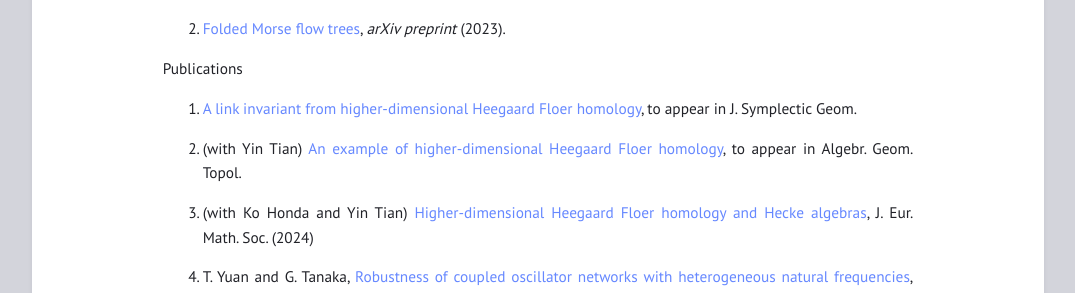
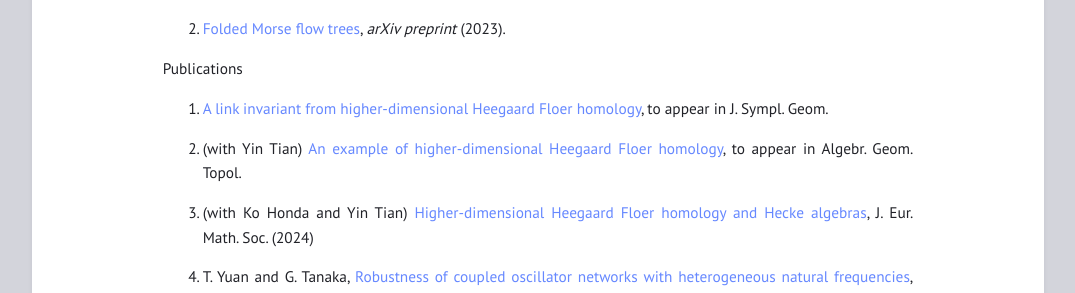
Before and after one commit to mathzerg/mathzerg.github.io, a Jekyll site: the page built from research.md, in a window 1280 px wide. Shown: the part 273-566 px from the top of the page, without its empty margins (102-1177 px from the left). Built offline with Jekyll 4.4.1, drawn with Linux system fonts in a browser that asks for light colours.

Commit message:
Update research.md

```diff
--- a/research.md
+++ b/research.md
@@ -20,7 +20,7 @@ Preprints
 
 Publications
 
-1. [A link invariant from higher-dimensional Heegaard Floer homology](https://arxiv.org/abs/2309.13241), to appear in J. Symplectic Geom.
+1. [A link invariant from higher-dimensional Heegaard Floer homology](https://arxiv.org/abs/2309.13241), to appear in J. Sympl. Geom.
 
 
 1. (with Yin Tian) [An example of higher-dimensional Heegaard Floer homology](https://arxiv.org/abs/2212.10187), to appear in Algebr. Geom. Topol.
```
